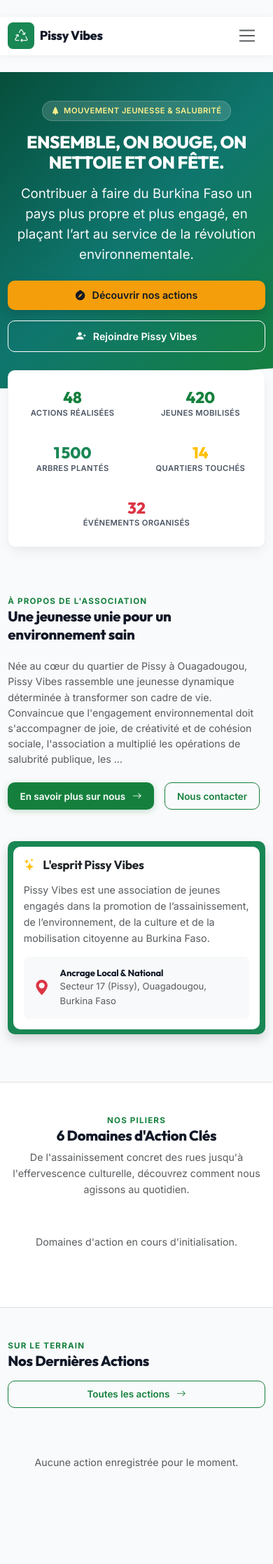
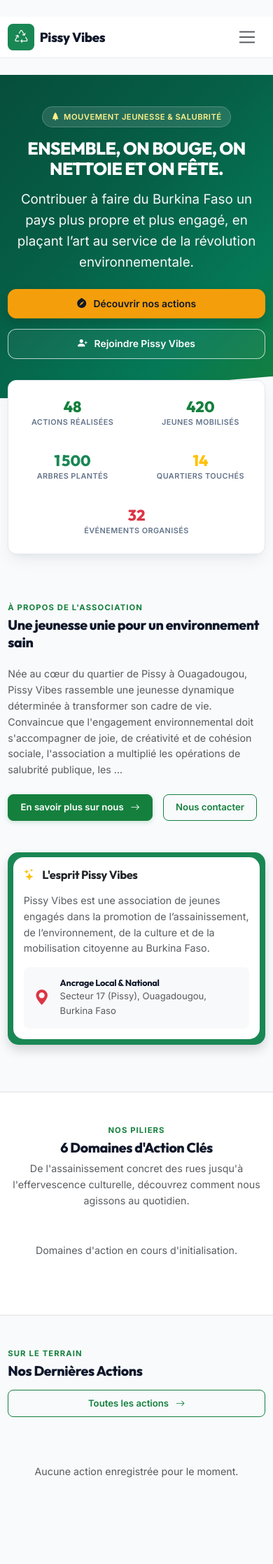
Before and after one commit to ibrahimsaw/GestionPissyVibes, a Django app: page / in a window 390 px wide. Shown: the top 2235 px of the page at 70% size. Run offline with Django 5.2, Linux system fonts and the light colour scheme; data comes from the database, SQL or seed files in the repository; data that the repository does not hold is empty.

Commit message:
Upgrade to modern 2026 UI design system with responsive typography and soft shadows

```diff
--- a/static/css/styles.css
+++ b/static/css/styles.css
@@ -1,113 +1,139 @@
 /* ==========================================================================
-   PISSY VIBES — Design System & Custom Styles
-   Optimisé pour Mobile, Tablette et Ordinateur
+   PISSY VIBES — Modern Premium Design System
+   Couleurs : Vert Écologique, Or Solaire, Rouge Citoyen, Sombre Moderne
+   100% Responsive (Mobile First, Tablette, Desktop)
    ========================================================================== */
 
 :root {
-    --pv-primary: #15803D;         /* Vert écologie dynamique */
+    /* Palette Principale */
+    --pv-primary: #15803D;          /* Vert dynamique */
     --pv-primary-hover: #166534;
-    --pv-primary-light: #DCFCE7;
+    --pv-primary-light: #F0FDF4;
+    --pv-primary-subtle: #DCFCE7;
+    --pv-primary-border: #BBF7D0;
 
-    --pv-secondary: #F59E0B;       /* Jaune / Or solaire */
+    --pv-secondary: #F59E0B;        /* Or / Jaune énergique */
     --pv-secondary-hover: #D97706;
-    --pv-secondary-light: #FEF3C7;
+    --pv-secondary-light: #FFFBEB;
+    --pv-secondary-subtle: #FEF3C7;
 
-    --pv-accent: #DC2626;          /* Rouge accent républicain/citoyen */
+    --pv-accent: #DC2626;           /* Rouge républicain / citoyen */
     --pv-accent-hover: #B91C1C;
+    --pv-accent-subtle: #FEE2E2;
 
-    --pv-dark: #111827;            /* Noir profond */
-    --pv-dark-surface: #1F2937;
-    --pv-muted: #4B5563;
-    --pv-light: #F9FAFB;
+    /* Neutres & Surfaces */
+    --pv-dark: #0F172A;             /* Slate 900 */
+    --pv-dark-surface: #1E293B;     /* Slate 800 */
+    --pv-muted: #64748B;            /* Slate 500 */
+    --pv-light: #F8FAFC;            /* Slate 50 */
+    --pv-border: #E2E8F0;           /* Slate 200 */
     --pv-white: #FFFFFF;
 
-    --pv-font-sans: 'Inter', system-ui, -apple-system, 'Segoe UI', Roboto, Helvetica, Arial, sans-serif;
+    /* Typographie */
+    --pv-font-sans: 'Inter', system-ui, -apple-system, BlinkMacSystemFont, 'Segoe UI', Roboto, sans-serif;
     --pv-font-heading: 'Outfit', system-ui, -apple-system, sans-serif;
 
-    --pv-radius: 10px;
-    --pv-radius-lg: 14px;
-    --pv-shadow-sm: 0 2px 6px rgba(0, 0, 0, 0.04);
-    --pv-shadow: 0 8px 20px -4px rgba(0, 0, 0, 0.07), 0 4px 8px -4px rgba(0, 0, 0, 0.03);
-    --pv-shadow-hover: 0 14px 25px -6px rgba(0, 0, 0, 0.12);
+    /* Rayons & Élévations */
+    --pv-radius-sm: 8px;
+    --pv-radius: 12px;
+    --pv-radius-lg: 16px;
+    --pv-radius-pill: 9999px;
 
-    --pv-transition: all 0.2s ease-in-out;
+    --pv-shadow-xs: 0 1px 2px rgba(15, 23, 42, 0.04);
+    --pv-shadow-sm: 0 2px 6px -1px rgba(15, 23, 42, 0.06), 0 1px 4px -1px rgba(15, 23, 42, 0.04);
+    --pv-shadow: 0 10px 25px -5px rgba(15, 23, 42, 0.08), 0 8px 10px -6px rgba(15, 23, 42, 0.04);
+    --pv-shadow-hover: 0 20px 30px -10px rgba(15, 23, 42, 0.12), 0 10px 10px -5px rgba(15, 23, 42, 0.04);
+
+    --pv-transition: all 0.2s cubic-bezier(0.4, 0, 0.2, 1);
+}
+
+/* --------------------------------------------------------------------------
+   Base & Reset
+   -------------------------------------------------------------------------- */
+*, *::before, *::after {
+    box-sizing: border-box;
 }
 
 html {
     font-size: 15px;
+    scroll-behavior: smooth;
 }
 @media (min-width: 768px) {
-    html {
-        font-size: 15.5px;
-    }
+    html { font-size: 15.5px; }
 }
 @media (min-width: 1200px) {
-    html {
-        font-size: 16px;
-    }
+    html { font-size: 16px; }
 }
 
 body {
     font-family: var(--pv-font-sans);
-    color: #374151;
+    color: #334155;
     background-color: var(--pv-light);
     line-height: 1.6;
     overflow-x: hidden;
     -webkit-font-smoothing: antialiased;
+    -moz-osx-font-smoothing: grayscale;
 }
 
 /* --------------------------------------------------------------------------
-   Typography - Polices affinées & hiérarchisées
+   Typography
    -------------------------------------------------------------------------- */
 h1, h2, h3, h4, h5, h6, .font-heading {
     font-family: var(--pv-font-heading);
     color: var(--pv-dark);
     font-weight: 700;
-    letter-spacing: -0.015em;
+    letter-spacing: -0.02em;
     line-height: 1.25;
 }
 
-h1 { font-size: clamp(1.75rem, 4vw, 2.5rem); }
-h2 { font-size: clamp(1.4rem, 3vw, 2rem); }
-h3 { font-size: clamp(1.2rem, 2.2vw, 1.5rem); }
-h4 { font-size: 1.15rem; }
-h5 { font-size: 1rem; }
-h6 { font-size: 0.875rem; }
+h1 { font-size: clamp(1.75rem, 3.8vw, 2.4rem); }
+h2 { font-size: clamp(1.35rem, 2.8vw, 1.9rem); }
+h3 { font-size: clamp(1.15rem, 2.2vw, 1.4rem); }
+h4 { font-size: 1.1rem; }
+h5 { font-size: 0.95rem; }
+h6 { font-size: 0.85rem; }
 
 p {
-    margin-bottom: 0.9rem;
+    margin-bottom: 0.85rem;
     font-size: 0.95rem;
 }
 
 .lead {
-    font-size: clamp(0.95rem, 1.8vw, 1.125rem);
+    font-size: clamp(0.95rem, 1.6vw, 1.1rem);
     font-weight: 400;
-    line-height: 1.55;
+    line-height: 1.6;
+    color: #475569;
 }
 
-.rounded-4 {
-    border-radius: var(--pv-radius) !important;
+a {
+    color: var(--pv-primary);
+    text-decoration: none;
+    transition: var(--pv-transition);
+}
+a:hover {
+    color: var(--pv-primary-hover);
 }
 
 /* --------------------------------------------------------------------------
-   Navbar & Navigation Responsive
+   Navbar
    -------------------------------------------------------------------------- */
 .navbar-pissy {
-    background-color: rgba(255, 255, 255, 0.98);
-    backdrop-filter: blur(10px);
-    -webkit-backdrop-filter: blur(10px);
-    box-shadow: 0 1px 10px rgba(0, 0, 0, 0.05);
+    background-color: rgba(255, 255, 255, 0.92);
+    backdrop-filter: blur(12px);
+    -webkit-backdrop-filter: blur(12px);
+    border-bottom: 1px solid rgba(226, 232, 240, 0.8);
     transition: var(--pv-transition);
-    padding: 0.55rem 0;
+    padding: 0.65rem 0;
 }
 
 .navbar-brand {
     padding: 0;
+    font-weight: 800;
 }
 
 .navbar-brand-text {
     font-family: var(--pv-font-heading);
-    font-size: 1.2rem;
+    font-size: 1.25rem;
     font-weight: 800;
     color: var(--pv-dark);
     letter-spacing: -0.02em;
@@ -148,49 +179,56 @@
    Buttons
    -------------------------------------------------------------------------- */
 .btn {
-    font-size: 0.9rem;
+    font-size: 0.88rem;
     padding: 0.55rem 1.15rem;
-    border-radius: var(--pv-radius);
+    border-radius: var(--pv-radius-sm);
     font-weight: 600;
     display: inline-flex;
     align-items: center;
     justify-content: center;
     gap: 0.4rem;
     transition: var(--pv-transition);
+    border: 1px solid transparent;
 }
 
 .btn-lg {
-    font-size: 0.95rem;
-    padding: 0.7rem 1.35rem;
+    font-size: 0.925rem;
+    padding: 0.65rem 1.35rem;
+    border-radius: var(--pv-radius);
 }
 
 .btn-sm {
-    font-size: 0.8rem;
+    font-size: 0.78rem;
     padding: 0.35rem 0.75rem;
+    border-radius: 6px;
 }
 
 .btn-pv-primary {
     background-color: var(--pv-primary);
     color: var(--pv-white);
-    border: none;
-    box-shadow: 0 2px 8px rgba(21, 128, 61, 0.25);
+    border-color: var(--pv-primary);
+    box-shadow: 0 2px 6px rgba(21, 128, 61, 0.2);
 }
 .btn-pv-primary:hover, .btn-pv-primary:focus {
     background-color: var(--pv-primary-hover);
+    border-color: var(--pv-primary-hover);
     color: var(--pv-white);
     transform: translateY(-1px);
-    box-shadow: 0 4px 12px rgba(21, 128, 61, 0.35);
+    box-shadow: 0 4px 12px rgba(21, 128, 61, 0.3);
 }
 
 .btn-pv-secondary {
     background-color: var(--pv-secondary);
     color: var(--pv-dark);
-    border: none;
+    border-color: var(--pv-secondary);
+    box-shadow: 0 2px 6px rgba(245, 158, 11, 0.2);
 }
 .btn-pv-secondary:hover, .btn-pv-secondary:focus {
     background-color: var(--pv-secondary-hover);
+    border-color: var(--pv-secondary-hover);
     color: var(--pv-dark);
     transform: translateY(-1px);
+    box-shadow: 0 4px 12px rgba(245, 158, 11, 0.3);
 }
 
 .btn-pv-outline {
@@ -205,33 +243,36 @@
 }
 
 .btn-pv-outline-light {
-    border: 1.5px solid var(--pv-white);
+    border: 1.5px solid rgba(255, 255, 255, 0.7);
     color: var(--pv-white);
-    background: transparent;
+    background: rgba(255, 255, 255, 0.05);
+    backdrop-filter: blur(4px);
 }
 .btn-pv-outline-light:hover, .btn-pv-outline-light:focus {
     background-color: var(--pv-white);
+    border-color: var(--pv-white);
     color: var(--pv-dark);
+    transform: translateY(-1px);
 }
 
 /* --------------------------------------------------------------------------
-   Hero Section Responsive
+   Hero Section
    -------------------------------------------------------------------------- */
 .hero-section {
-    background: linear-gradient(135deg, #064e3b 0%, #0f766e 50%, #15803d 100%);
+    background: linear-gradient(135deg, #064E3B 0%, #065F46 40%, #047857 75%, #15803D 100%);
     color: var(--pv-white);
     position: relative;
-    padding: 2.75rem 0 3.5rem 0;
+    padding: 3rem 0 3.75rem 0;
     overflow: hidden;
 }
 @media (min-width: 768px) {
     .hero-section {
-        padding: 4rem 0 5rem 0;
+        padding: 4.25rem 0 5.25rem 0;
     }
 }
 @media (min-width: 992px) {
     .hero-section {
-        padding: 5rem 0 6rem 0;
+        padding: 5rem 0 6.5rem 0;
     }
 }
 
@@ -241,7 +282,7 @@
     bottom: -1px;
     left: 0;
     right: 0;
-    height: 30px;
+    height: 32px;
     background: var(--pv-light);
     clip-path: polygon(0 100%, 100% 100%, 100% 0);
 }
@@ -250,11 +291,12 @@
     display: inline-flex;
     align-items: center;
     gap: 0.4rem;
-    background: rgba(255, 255, 255, 0.15);
+    background: rgba(255, 255, 255, 0.12);
     backdrop-filter: blur(8px);
+    -webkit-backdrop-filter: blur(8px);
     border: 1px solid rgba(255, 255, 255, 0.2);
-    padding: 0.3rem 0.8rem;
-    border-radius: 50px;
+    padding: 0.35rem 0.85rem;
+    border-radius: var(--pv-radius-pill);
     font-size: 0.75rem;
     font-weight: 600;
     letter-spacing: 0.04em;
@@ -263,11 +305,11 @@
 }
 
 .hero-title {
-    font-size: clamp(1.65rem, 4.5vw, 2.75rem);
+    font-size: clamp(1.65rem, 4vw, 2.75rem);
     font-weight: 800;
-    line-height: 1.2;
+    line-height: 1.18;
     color: var(--pv-white);
-    letter-spacing: -0.02em;
+    letter-spacing: -0.025em;
 }
 
 /* --------------------------------------------------------------------------
@@ -281,12 +323,13 @@
     margin-top: -1.75rem;
     position: relative;
     z-index: 10;
-    border: 1px solid rgba(0, 0, 0, 0.05);
+    border: 1px solid var(--pv-border);
 }
 @media (min-width: 768px) {
     .stats-container {
-        padding: 2rem 1.25rem;
+        padding: 1.75rem 1.25rem;
         margin-top: -2.5rem;
+        border-radius: var(--pv-radius-lg);
     }
 }
 
@@ -296,33 +339,33 @@
 }
 .stat-number {
     font-family: var(--pv-font-heading);
-    font-size: clamp(1.5rem, 3.5vw, 2.2rem);
+    font-size: clamp(1.45rem, 3.2vw, 2.1rem);
     font-weight: 800;
     color: var(--pv-primary);
     line-height: 1.1;
     margin-bottom: 0.2rem;
 }
 .stat-label {
-    font-size: 0.75rem;
+    font-size: 0.725rem;
     font-weight: 600;
     color: var(--pv-muted);
     text-transform: uppercase;
-    letter-spacing: 0.03em;
+    letter-spacing: 0.04em;
     line-height: 1.2;
 }
 @media (min-width: 768px) {
     .stat-label {
-        font-size: 0.825rem;
+        font-size: 0.8rem;
     }
 }
 
 /* --------------------------------------------------------------------------
-   Cards
+   Cards (Actions, Projets, Articles, Événements)
    -------------------------------------------------------------------------- */
 .pv-card {
     background: var(--pv-white);
     border-radius: var(--pv-radius);
-    border: 1px solid rgba(0, 0, 0, 0.06);
+    border: 1px solid var(--pv-border);
     box-shadow: var(--pv-shadow-sm);
     transition: var(--pv-transition);
     overflow: hidden;
@@ -457,42 +501,45 @@
    Section Titles & Headers
    -------------------------------------------------------------------------- */
 .section-header {
-    margin-bottom: 2rem;
+    margin-bottom: 1.75rem;
 }
 @media (min-width: 768px) {
     .section-header {
-        margin-bottom: 2.75rem;
+        margin-bottom: 2.5rem;
     }
 }
 .section-subtitle {
-    font-size: 0.775rem;
+    font-size: 0.75rem;
     font-weight: 700;
     text-transform: uppercase;
     letter-spacing: 0.1em;
     color: var(--pv-primary);
     margin-bottom: 0.25rem;
+    display: block;
 }
 .section-title {
-    font-size: clamp(1.35rem, 3.2vw, 1.95rem);
+    font-size: clamp(1.3rem, 2.8vw, 1.85rem);
     font-weight: 800;
-    margin-bottom: 0.5rem;
-    letter-spacing: -0.015em;
+    margin-bottom: 0.45rem;
+    letter-spacing: -0.02em;
 }
 
 /* --------------------------------------------------------------------------
    CTA Join Banner
    -------------------------------------------------------------------------- */
 .cta-banner {
-    background: linear-gradient(135deg, #111827 0%, #1F2937 60%, #15803D 100%);
+    background: linear-gradient(135deg, #0F172A 0%, #1E293B 55%, #15803D 100%);
     color: var(--pv-white);
     border-radius: var(--pv-radius);
     padding: 2.25rem 1.25rem;
     position: relative;
     overflow: hidden;
+    border: 1px solid rgba(255, 255, 255, 0.1);
 }
 @media (min-width: 768px) {
     .cta-banner {
-        padding: 3.5rem 2rem;
+        padding: 3.25rem 2rem;
+        border-radius: var(--pv-radius-lg);
     }
 }
 
```
Also changed, not shown: other parts of static/css/styles.css (+78 -57 lines).
